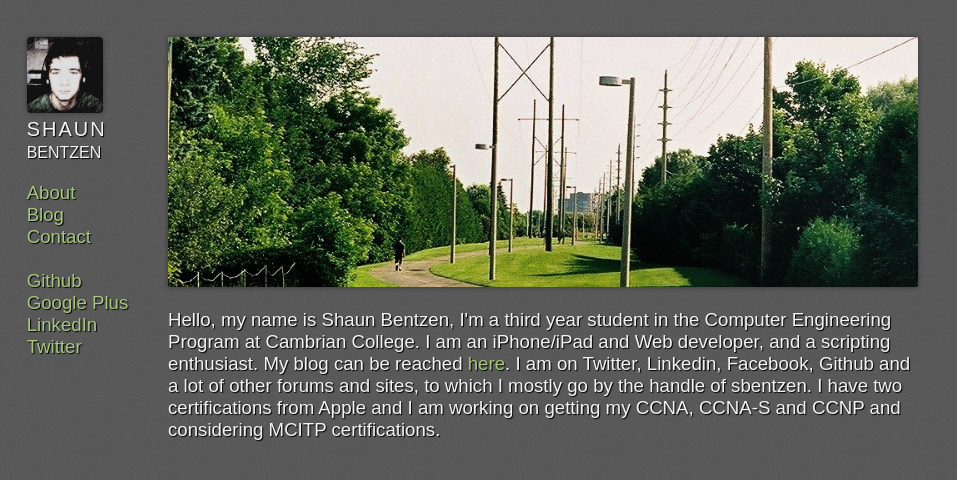
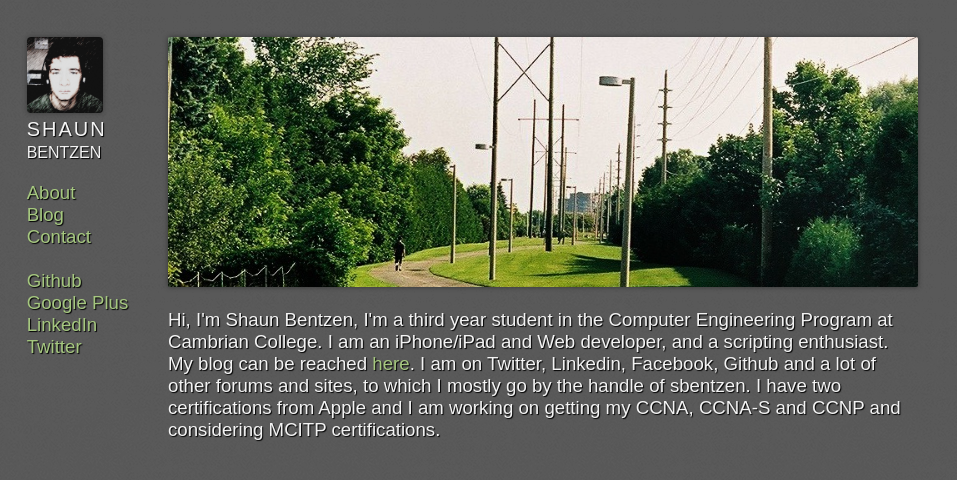
Before and after one commit to sbentzen/sbentzen.github.com, a Jekyll site: the page built from index.html, in a window 1280 px wide. Shown: the top 480 px of the page, without its empty margins (0-957 px from the left). Built offline with Jekyll 4.4.1, drawn with Linux system fonts in a browser that asks for light colours; Markdown is read by kramdown in place of the engine named in the settings.

Commit message:
Made it a little more personal

```diff
--- a/index.html
+++ b/index.html
@@ -7,6 +7,6 @@
 	<img id="header_image" src="/images/landing.jpg">
 	<br/>
 		<p id="bio">
-			Hello, my name is Shaun Bentzen, I'm a third year student in the Computer Engineering Program at Cambrian College. I am an iPhone/iPad and Web developer, and a scripting enthusiast. My blog can be reached <a href="blog.html">here</a>. I am on Twitter, Linkedin, Facebook, Github and a lot of other forums and sites, to which I mostly go by the handle of sbentzen. I have two certifications from Apple and I am working on getting my CCNA, CCNA-S and CCNP and considering MCITP certifications.
+			Hi, I'm Shaun Bentzen, I'm a third year student in the Computer Engineering Program at Cambrian College. I am an iPhone/iPad and Web developer, and a scripting enthusiast. My blog can be reached <a href="blog.html">here</a>. I am on Twitter, Linkedin, Facebook, Github and a lot of other forums and sites, to which I mostly go by the handle of sbentzen. I have two certifications from Apple and I am working on getting my CCNA, CCNA-S and CCNP and considering MCITP certifications.
 		</p>
 </div>
```
